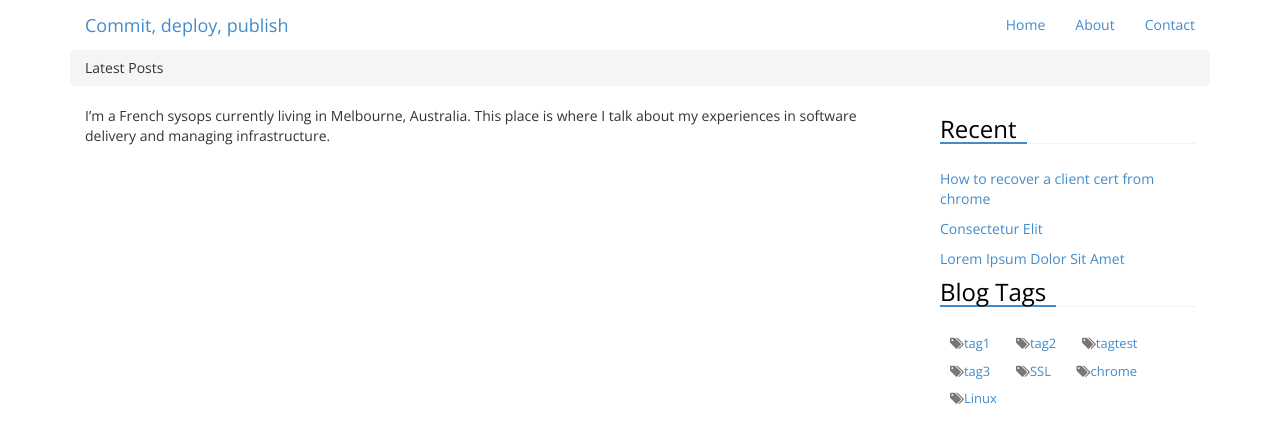
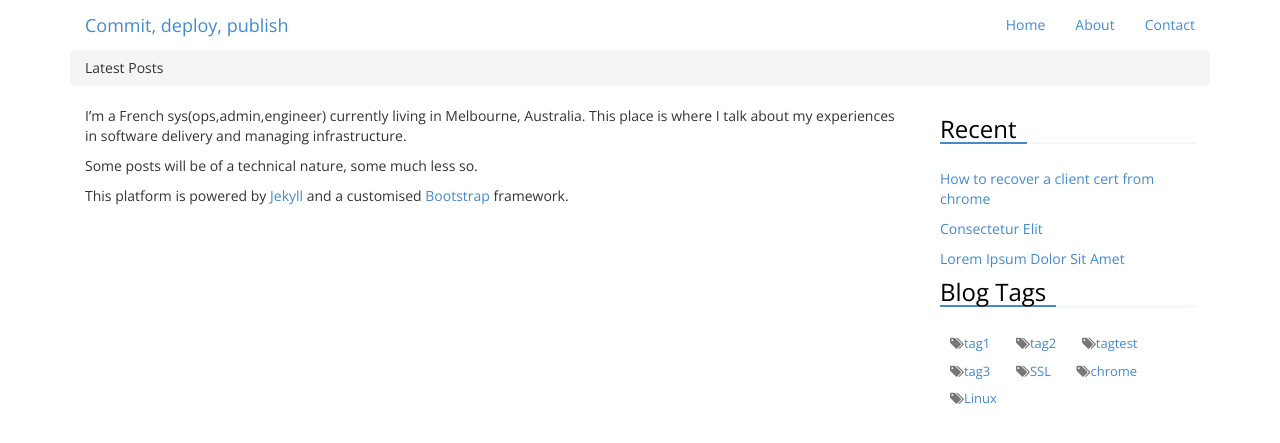
Before and after one commit to frconil/jekyll, a Jekyll site: the page built from about/index.md, in a window 1280 px wide. Shown: the top 443 px of the page. Built offline with Jekyll 4.4.1, drawn with Linux system fonts in a browser that asks for light colours; nearby versions of some CDN libraries; library files that are not in the unit come from our copies; Markdown is read by kramdown in place of the engine named in the settings.

Commit message:
edited about page

```diff
--- a/about/index.md
+++ b/about/index.md
@@ -1,4 +1,8 @@
 ---
 layout: default
 ---
-I'm a French sysops currently living in Melbourne, Australia. This place is where I talk about my experiences in software delivery and managing infrastructure.
+I'm a French sys(ops,admin,engineer) currently living in Melbourne, Australia. This place is where I talk about my experiences in software delivery and managing infrastructure.
+
+Some posts  will be of a technical nature, some much less so.
+
+This platform is powered by [Jekyll](http://jekyllrb.com/) and a customised [Bootstrap](http://getbootstrap.com/) framework.
```
